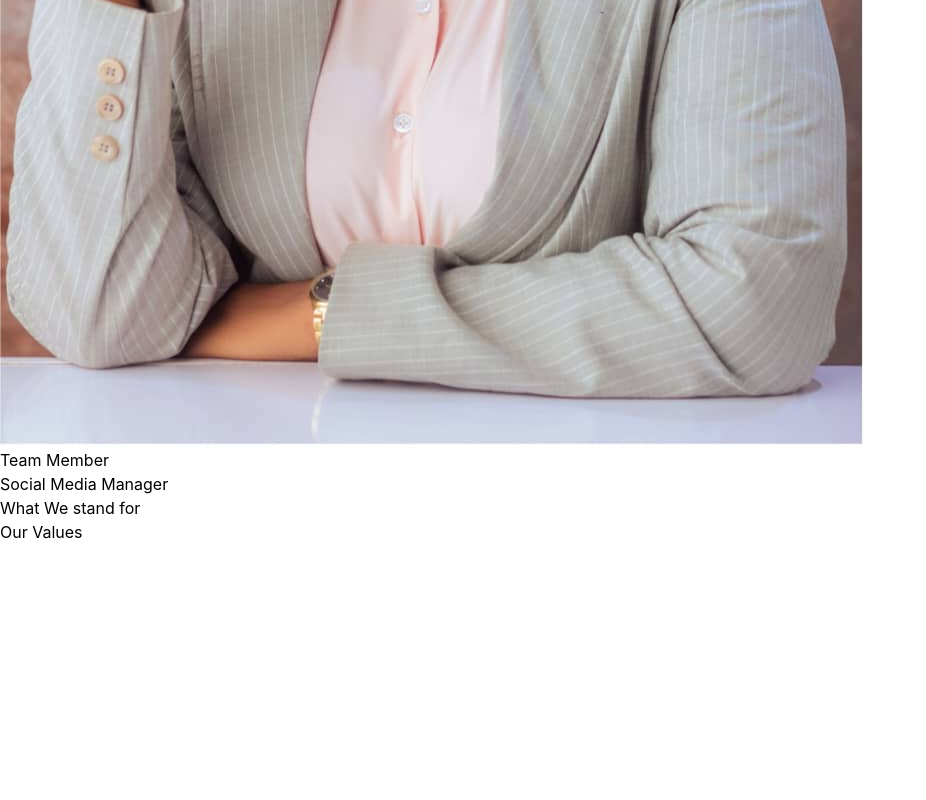
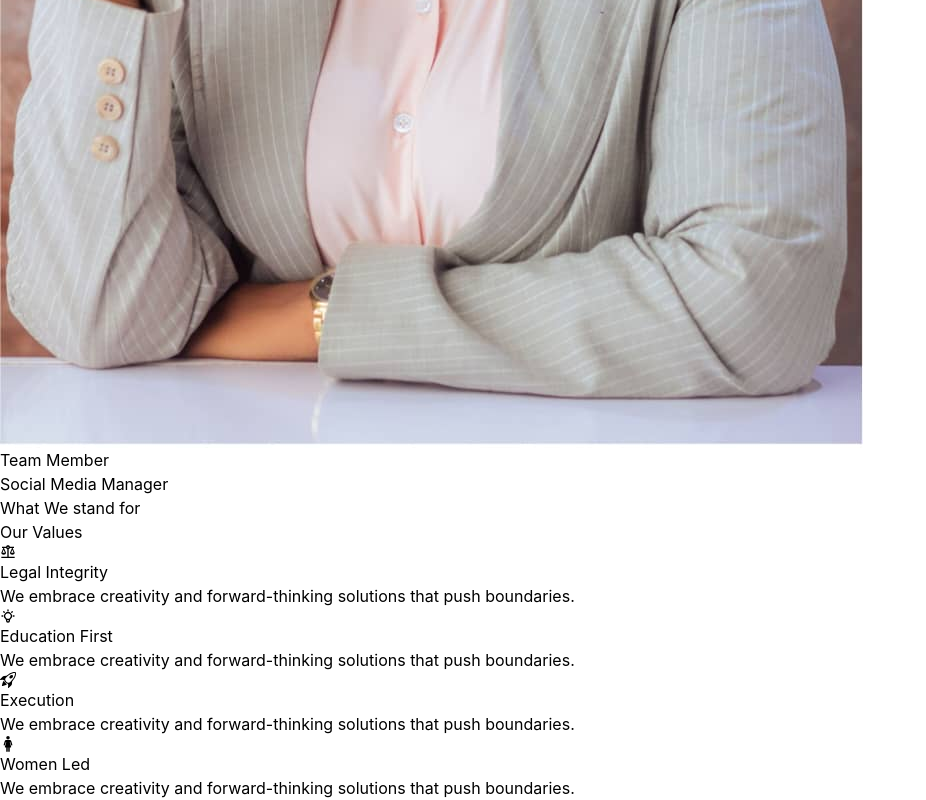
Before and after one commit to Yetty2020/AfriStart, a React (Vite) app: page / in a window 1280 px wide. Shown: the part 4547-5347 px from the top of the page, without its empty margins (0-926 px from the left). Before the commit the page ends 5091 px from the top, so only its background shows below. Built offline with nearby package versions, Linux system fonts and the light colour scheme.

Commit message:
feat: add ValuesCard component and ValuesSection data types
- Fix JSX in .tsx file
- Type ValuesCardProps with ValuesDataType
- Map ValuesData in ValuesSection with keyed rendering

```diff
--- a/src/components/ValuesCard.tsx
+++ b/src/components/ValuesCard.tsx
@@ -1,8 +1,17 @@
-import ValuesData from "../constant/ValuesData"
+import { type ValuesDataType
+ } from "./constants/ValuesData"
 
-function ValuesCard() {
+ interface ValuesCardProps{
+  item: ValuesDataType;
+  index: number;
+ }
+
+function ValuesCard({item, index} : ValuesCardProps) {
   return (
-    <div>
+    <div key={index}>
+      <span>{item.icon}</span>
+      <p>{item.title}</p>
+      <p>{item.description}</p>
 
     </div>
   )
--- a/src/components/constants/ValuesData.ts
+++ b/src/components/constants/ValuesData.tsx
@@ -2,19 +2,20 @@ import { IoWoman } from "react-icons/io5";
 import { HiOutlineLightBulb } from "react-icons/hi";
 import { BsRocketTakeoff } from "react-icons/bs";
 import { MdBalance } from "react-icons/md";
+import { type ReactNode } from 'react';
 
 export interface ValuesDataType{
     id: number;
     title: string;
     description: string;
-    icon: ReactNode
+    icon: ReactNode;
 
 }
 
 export const ValuesData: ValuesDataType[] = [
     {
         id: 1,
-        title: "Legal Intergrity",
+        title: "Legal Integrity",
         description: "We embrace creativity and forward-thinking solutions that push boundaries.",
         icon: <MdBalance />
     },
--- a/src/section/Values.tsx
+++ b/src/section/Values.tsx
@@ -1,3 +1,5 @@
+import {ValuesData }from "../components/constants/ValuesData"
+import ValuesCard from "../components/ValuesCard";
 
 
 function Values() {
@@ -6,6 +8,11 @@ function Values() {
 
      <span className="">What We stand for</span>
         <h1>Our Values</h1>
+        <div>
+      {ValuesData.map((item, index) => (
+        <ValuesCard key={item.id} item={item} index={index} />
+      ))}
+    </div>
 
    </section>
   );
```
